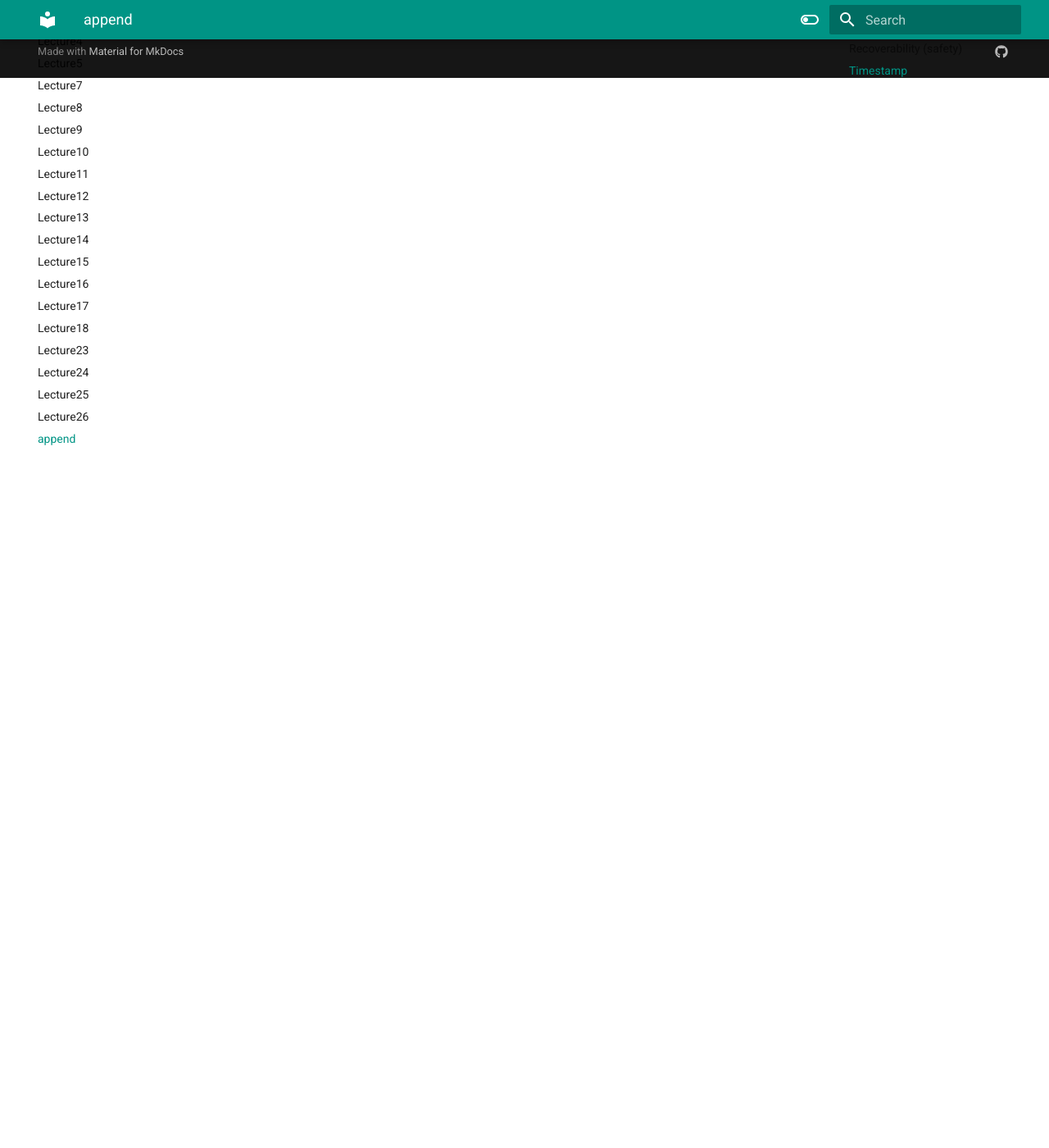
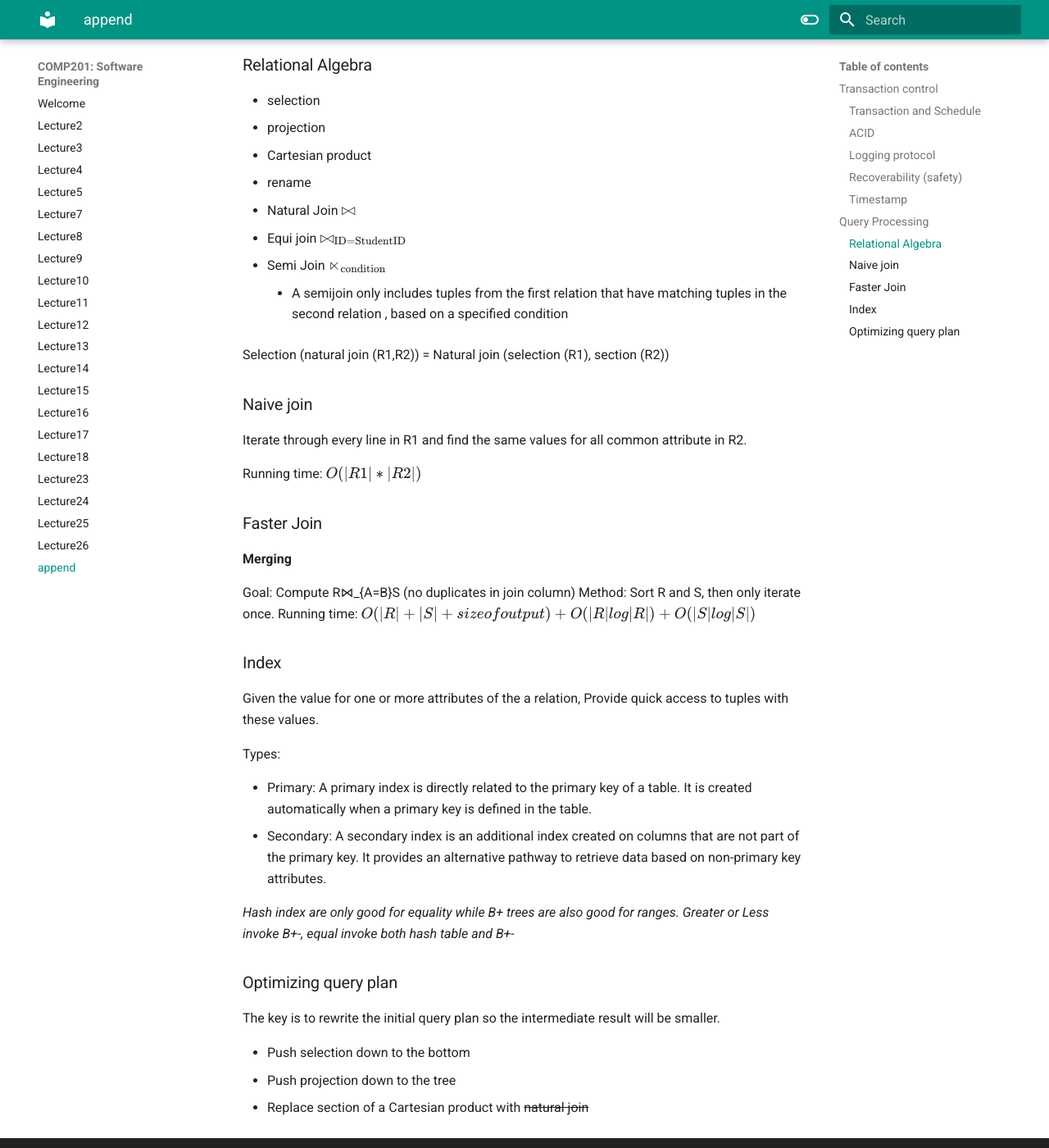
Before and after one commit to SoySauceZhu/COMP201, an MkDocs documentation site: the page built from docs/COMP207.md, in a window 1280 px wide and 1400 px high, scrolled down 11858 px. Shown: the whole window at 82% size. Built offline with MkDocs 1.6.1 and Material for MkDocs 9.7.7, drawn with Linux system fonts in a browser that asks for light colours.

Commit message:
update COMP207

```diff
--- a/docs/COMP207.md
+++ b/docs/COMP207.md
@@ -170,3 +170,54 @@ You can have interleaved txns **touching different items**
     - Grant all read request to txns
     - Grand write request only if items is NOT read in the future, otherwise abort and restart
     - There is also a strict variant, where you delay reads until the transaction you read from commits
+
+## Query Processing
+
+> Therefore, every relational algebra operation removes duplicates.
+
+### Relational Algebra
+
+- selection
+- projection
+- Cartesian product
+- rename
+- Natural Join $\bowtie$
+- Equi join $\bowtie_{\text{ID} = \text{StudentID}}$
+- Semi Join $\ltimes_{\text{condition}}$
+    - A semijoin only includes tuples from the first relation that have matching tuples in the second relation , based on a specified condition
+
+Selection (natural join (R1,R2)) = Natural join (selection (R1), section (R2))
+
+### Naive join
+Iterate through every line in R1 and find the same values for all common attribute in R2.
+
+Running time: $O(|R1|*|R2|)$
+
+### Faster Join
+
+**Merging**
+
+Goal: Compute R⋈_{A=B}S (no duplicates in join column)
+Method: Sort R and S, then only iterate once.
+Running time: $O(|R|+|S|+size of output) + O(|R|log|R|)+O(|S|log|S|)$
+
+### Index
+
+Given the value for one or more attributes of the a relation, Provide quick access to tuples with these values.
+
+Types:
+
+- Primary: A primary index is directly related to the primary key of a table. It is created automatically when a primary key is defined in the table.
+- Secondary: A secondary index is an additional index created on columns that are not part of the primary key. It provides an alternative pathway to retrieve data based on non-primary key attributes.
+
+*Hash index are only good for equality while B+ trees are also good for ranges.*
+*Greater or Less invoke B+-, equal invoke both hash table and B+-*
+
+
+### Optimizing query plan
+
+The key is to rewrite the initial query plan so the intermediate result will be smaller.
+
+- Push selection down to the bottom
+- Push projection down to the tree
+- Replace section of a Cartesian product with <del>natural join</del>
--- a/mkdocs.yml
+++ b/mkdocs.yml
@@ -79,3 +79,6 @@ nav:
 
 extra_css:
   - stylesheets/custom.css
+
+extra_javascript:
+  - https://cdn.jsdelivr.net/npm/mathjax@3/es5/tex-mml-chtml.js
```
